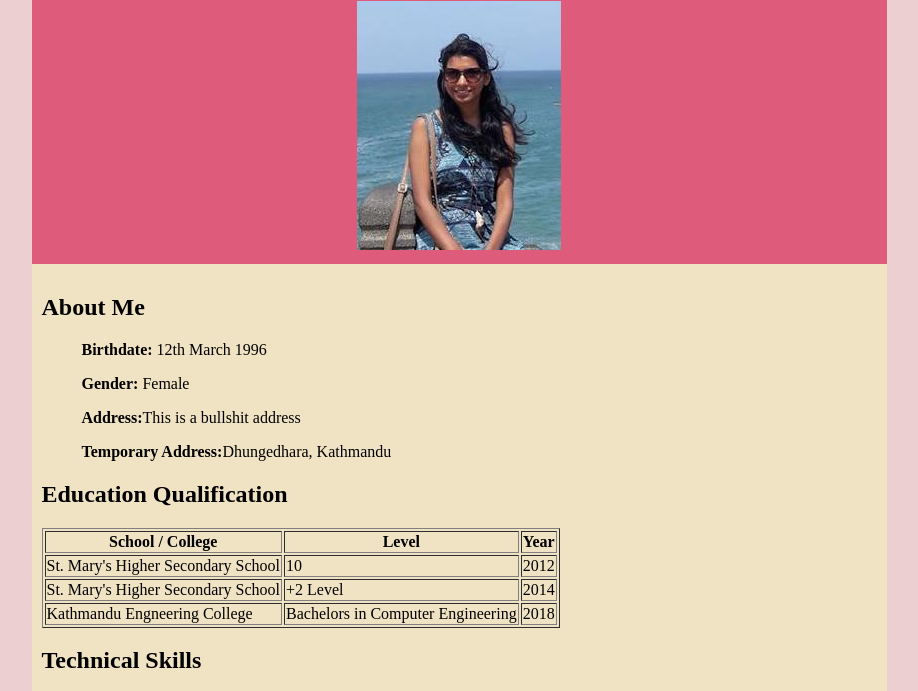
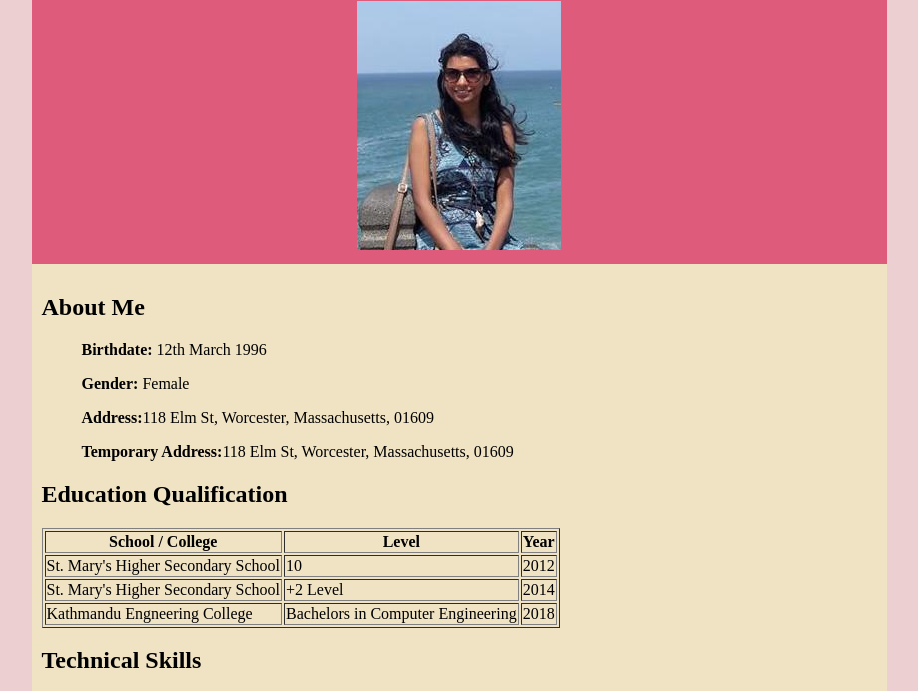
Before and after one commit to shradhaN/shradhaN.github.io, a plain HTML site: page index.html in a window 1280 px wide. Shown: the part 97-788 px from the top of the page, without its empty margins (181-1099 px from the left). Drawn offline with Linux system fonts and the light colour scheme.

Commit message:
Added valid addresses

```diff
--- a/index.html
+++ b/index.html
@@ -14,8 +14,8 @@
 			<h2>About Me</h2>
 				<ul><strong>Birthdate:</strong> 12th March 1996</ul>
 				<ul><strong>Gender:</strong> Female</ul>
-				<ul><strong>Address:</strong>This is a bullshit address</ul>
-				<ul><strong>Temporary Address:</strong>Dhungedhara, Kathmandu </ul>
+				<ul><strong>Address:</strong>118 Elm St, Worcester, Massachusetts, 01609</ul>
+				<ul><strong>Temporary Address:</strong>118 Elm St, Worcester, Massachusetts, 01609 </ul>
 
 			<h2>Education Qualification</h2>
 				<table border ="1">
```
